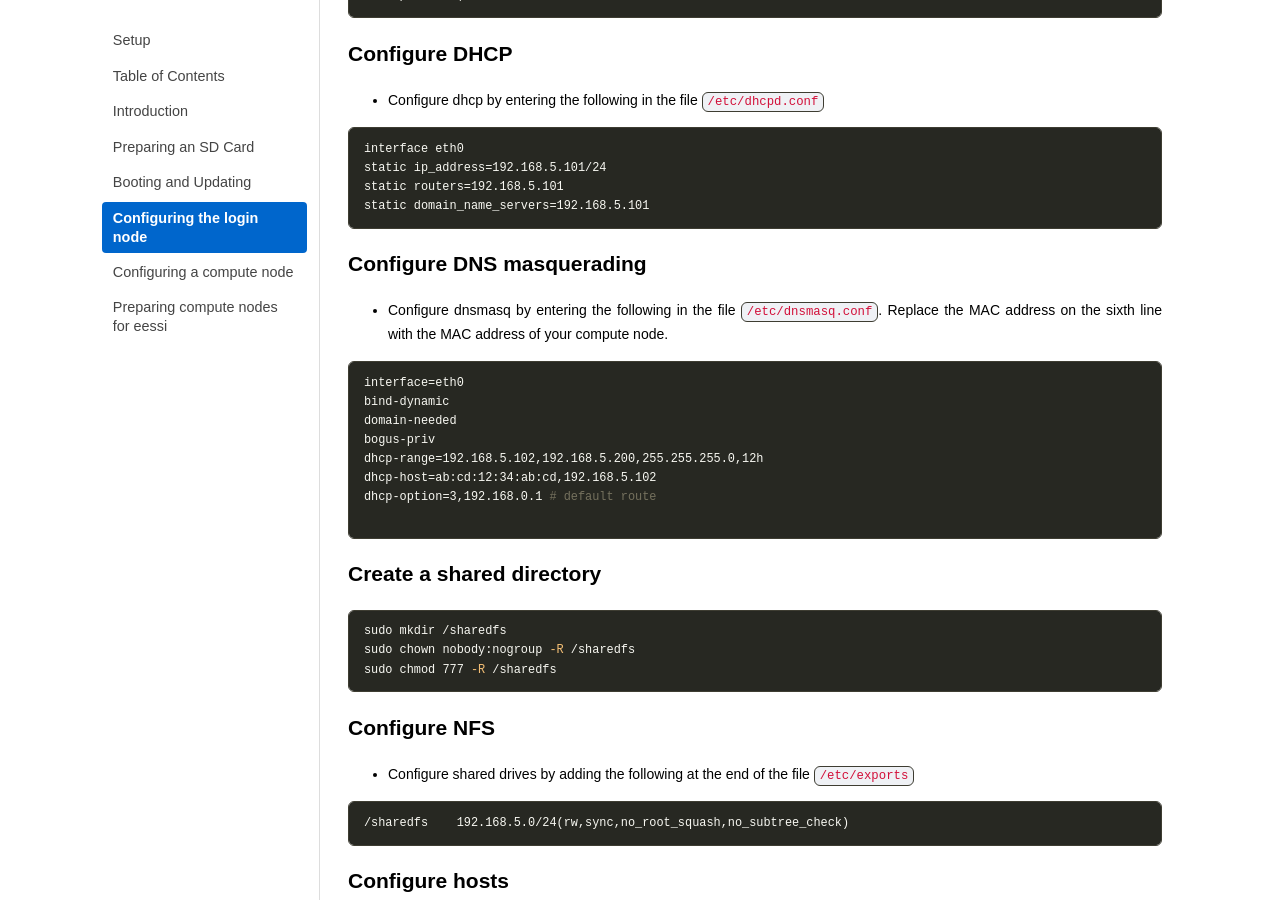
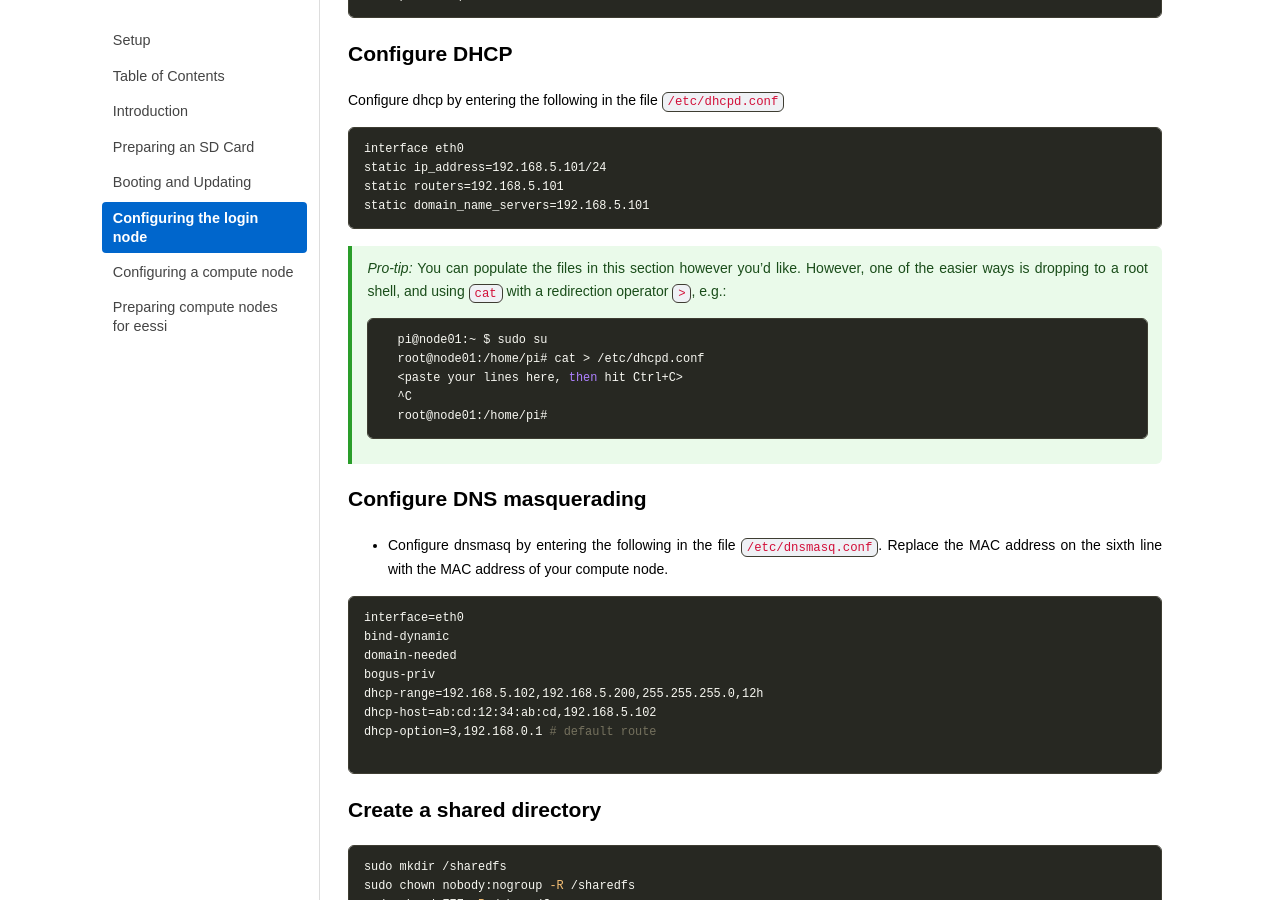
Before and after one commit to carpentriesoffline/Building_a_miniHPC_for_Training, a Jekyll site: the page built from 04-configurationLogin.md, in a window 1280 px wide and 900 px high, scrolled down 2948 px. Built offline with Jekyll 4.4.1, drawn with Linux system fonts in a browser that asks for light colours.

Commit message:
Add a callout on how to populate the files in section 4

````diff
--- a/04-configurationLogin.md
+++ b/04-configurationLogin.md
@@ -122,7 +122,7 @@ echo pixie01 | sudo tee /etc/hostname
 
 ## Configure DHCP
 
-- Configure dhcp by entering the following in the file `/etc/dhcpd.conf`
+Configure dhcp by entering the following in the file `/etc/dhcpd.conf`
 
 ```bash
 interface eth0
@@ -130,6 +130,18 @@ static ip_address=192.168.5.101/24
 static routers=192.168.5.101
 static domain_name_servers=192.168.5.101
 ```
+
+> _Pro-tip:_ You can populate the files in this section however you'd like. However,
+> one of the easier ways is dropping to a root shell, and using `cat` with a
+> redirection operator `>`, e.g.:
+>
+> ```bash
+>   pi@node01:~ $ sudo su
+>   root@node01:/home/pi# cat > /etc/dhcpd.conf
+>   <paste your lines here, then hit Ctrl+C>
+>   ^C
+>   root@node01:/home/pi#
+> ```
 
 ## Configure DNS masquerading
 
````
